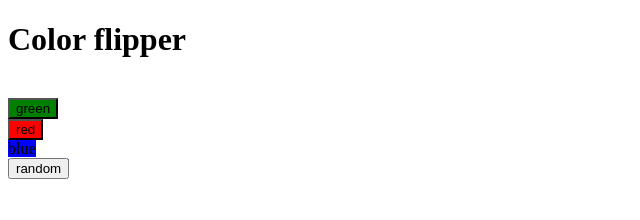
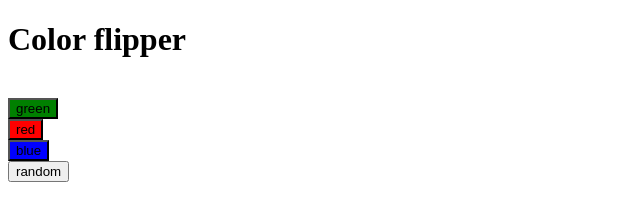
Before and after one commit to austinslee09/idk, a plain HTML site: page index.html in a window 1280 px wide. Shown: the full height of the page, 0-640 px from the left. Drawn offline with Linux system fonts and the light colour scheme.

Commit message:
spelling

```diff
--- a/index.html
+++ b/index.html
@@ -23,7 +23,7 @@
 <br>
 <button id="red" onclick="setColor('red')">red</button>
 <br>
-<buton id="blue" onclick="setColor('blue')">blue</button>
+<button id="blue" onclick="setColor('blue')">blue</button>
     <br>
 <button onclick="randomColor()">random</button>
 <script>src="color.js"</script>
```
